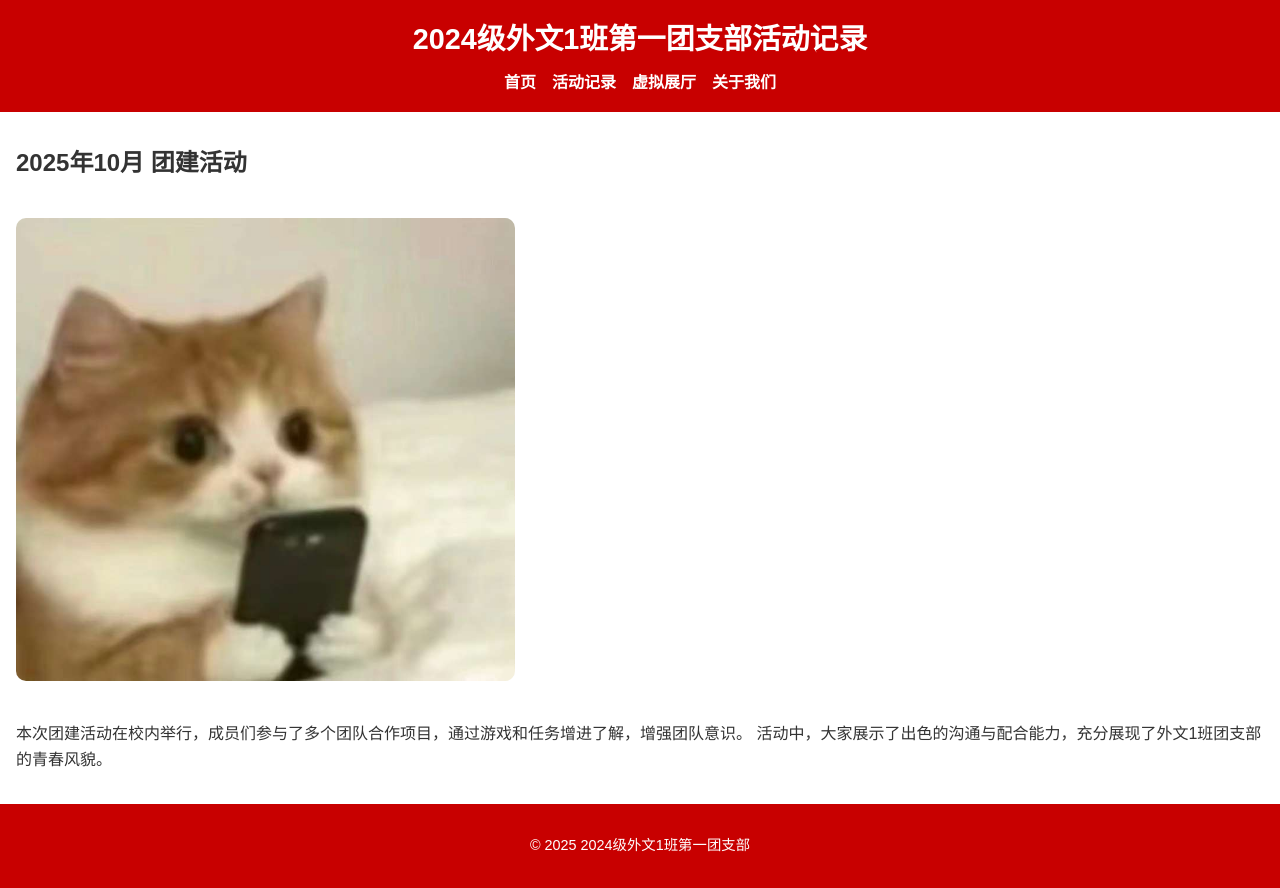
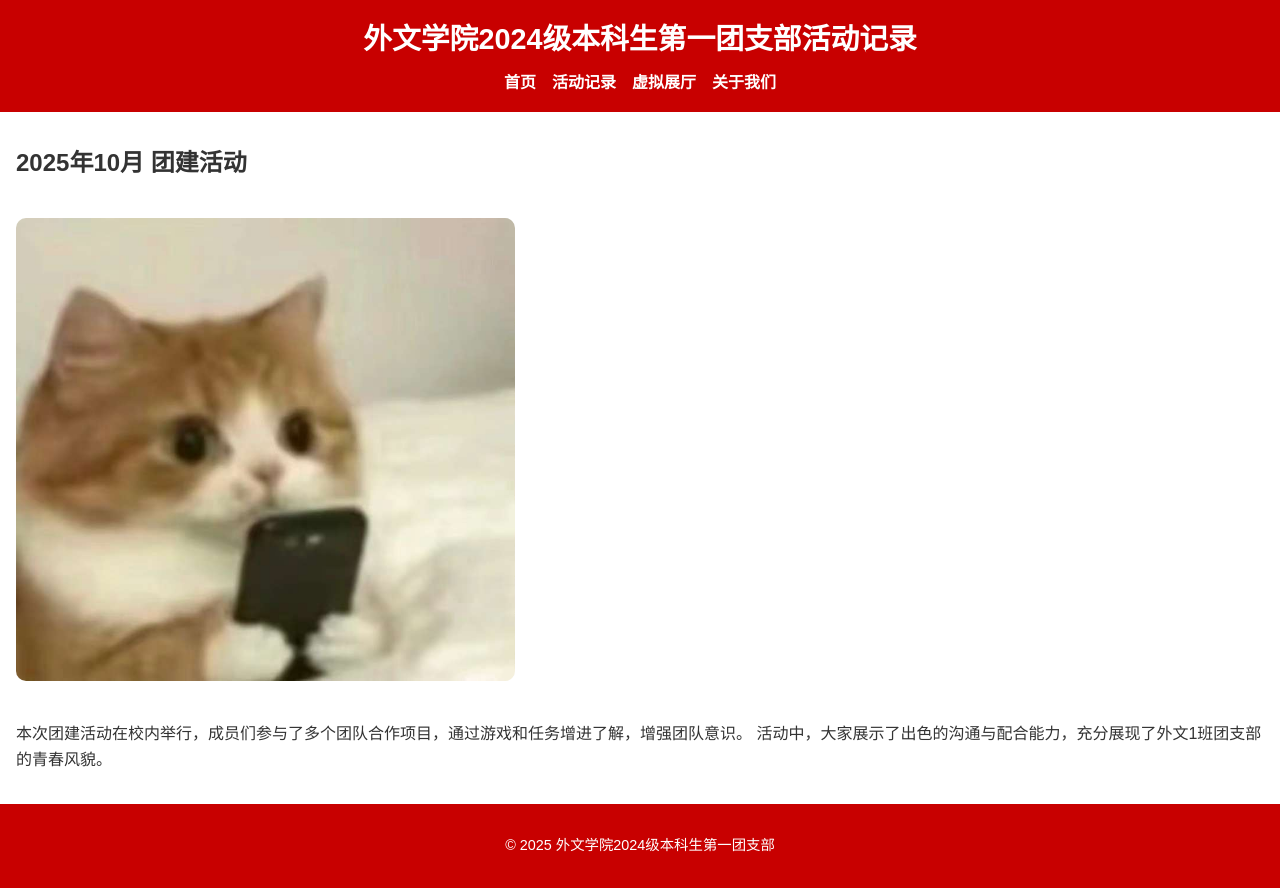
Before and after one commit to Kevinniun/Website-of-Youth-League-Branch-of-Class-1-Foreign-Languages-Class-of-2024, a plain HTML site: page activities/activity-example.html in a window 1280 px wide. Drawn offline with Linux system fonts and the light colour scheme; files whose address does not match are found by name.

Commit message:
修改团支部名称

```diff
--- a/activities/activity-example.html
+++ b/activities/activity-example.html
@@ -3,12 +3,12 @@
 <head>
   <meta charset="UTF-8" />
   <meta name="viewport" content="width=device-width, initial-scale=1.0" />
-  <title>活动详情 - 2024级外文1班第一团支部</title>
+  <title>活动详情 - 外文学院2024级本科生第一团支部</title>
   <link rel="stylesheet" href="../assets/css/style.css" />
 </head>
 <body>
   <header>
-    <h1>2024级外文1班第一团支部活动记录</h1>
+    <h1>外文学院2024级本科生第一团支部活动记录</h1>
     <nav>
       <ul>
         <li><a href="../index.html">首页</a></li>
@@ -29,7 +29,7 @@
   </main>
 
   <footer>
-    <p>© 2025 2024级外文1班第一团支部</p>
+    <p>© 2025 外文学院2024级本科生第一团支部</p>
   </footer>
 </body>
 </html>
```
Also changed, not shown: activities/activity-dangzhangxuexi-20251104.html (+3 -3 lines), activities/activity-dangzhangxuexi-20251125.html (+3 -3 lines), activities/activity-jijiushijian.html (+3 -3 lines), activities/activity-jqsj24winter.html (+3 -3 lines), activities/activity-jqsj25summer.html (+3 -3 lines), activities/activity-lilunxuexi.html (+3 -3 lines), activities/activity-rchsj24fall.html (+3 -3 lines).
